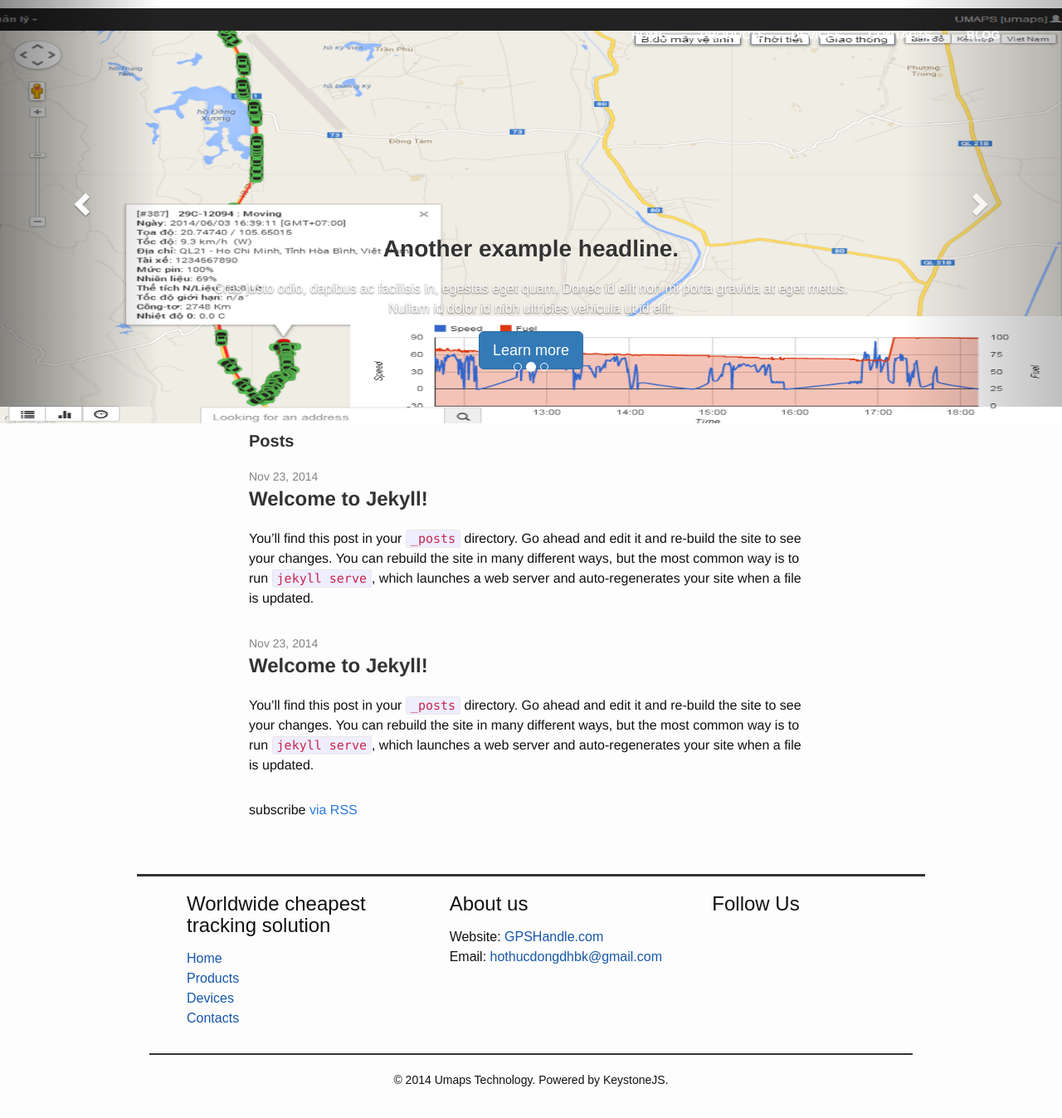
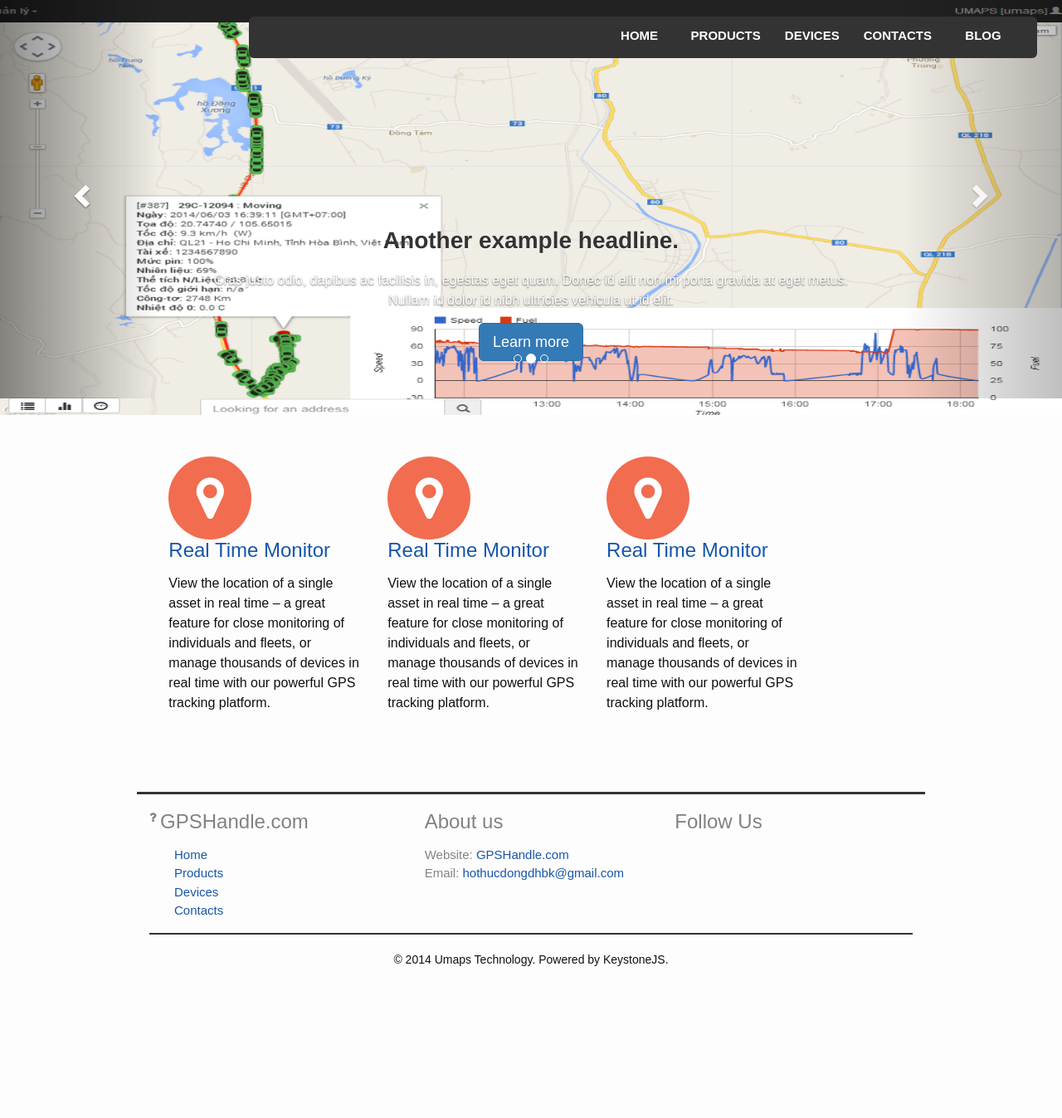
Before and after one commit to hothucdong/hothucdong.github.io, a Jekyll site: the page built from index.html, in a window 1280 px wide. Shown: the whole page at 83% size. Built offline with Jekyll 4.4.1, drawn with Linux system fonts in a browser that asks for light colours; nearby versions of some CDN libraries; after the commit the page ends 1202 px from its top, so only the background shows below that.

Commit message:
complete footer, slider

```diff
--- a/_includes/footer.html
+++ b/_includes/footer.html
@@ -1,11 +1,9 @@
 <footer class='container' id='footer'>
     <div class="container">
     	<div class="row">
-    		<div class="footer-col col-md-4">
+    		<div class="footer-col-wrapper col-md-4">
+    			<i class="fa fa-question pull-left"></i><h3>GPSHandle.com</h3>
 	    		<ul>
-		    		<li>
-		    			<i class="fa fa-question pull-left"></i><h3>Worldwide cheapest tracking solution</h3>
-		    		</li>
 		    		<li>
 		    			<a href="">Home</a>
 	    			</li>
@@ -20,7 +18,7 @@
 	    			</li>
 	    		</ul>
     		</div>
-    		<div class="footer-col col-md-4">
+    		<div class="footer-col-wrapper col-md-4">
 	    		<ul>
 	    			<li><h3>About us</h3></li>
 	    			<li>
@@ -32,7 +30,7 @@
 	    		</ul>
     		</div>
 
-    		<div class="footer-col col-md-4">
+    		<div class="footer-col-wrapper col-md-4">
     			<ul>
     				<li><h3>Follow Us</h3></li>
     			</ul>
--- a/_includes/head.html
+++ b/_includes/head.html
@@ -6,6 +6,8 @@
   <title>{% if page.title %}{{ page.title }}{% else %}{{ site.title }}{% endif %}</title>
   <meta name="description" content="{% if page.excerpt %}{{ page.excerpt | strip_html | strip_newlines | truncate: 160 }}{% else %}{{ site.description }}{% endif %}">
   <link rel="stylesheet" href="https://netdna.bootstrapcdn.com/bootstrap/3.0.3/css/bootstrap.min.css">
+  <link href="https://maxcdn.bootstrapcdn.com/font-awesome/4.2.0/css/font-awesome.min.css" rel="stylesheet">
+
   <link rel="stylesheet" href="{{ "/css/main.css" | prepend: site.baseurl }}">
   <link rel="stylesheet" href="{{ "/css/custom.css" |prepend: site.baseurl }}">
   <link rel="canonical" href="{{ page.url | replace:'index.html','' | prepend: site.baseurl | prepend: site.url }}">
--- a/_includes/slider.html
+++ b/_includes/slider.html
@@ -46,11 +46,11 @@
         </div>
       </div>
       <a class="left carousel-control" href="#myCarousel" role="button" data-slide="prev">
-        <span class="glyphicon glyphicon-chevron-left" aria-hidden="true"></span>
+        <span class="glyphicon glyphicon-chevron-left glyphicon-icon" aria-hidden="true"></span>
         <span class="sr-only">Previous</span>
       </a>
       <a class="right carousel-control" href="#myCarousel" role="button" data-slide="next">
-        <span class="glyphicon glyphicon-chevron-right" aria-hidden="true"></span>
+        <span class="glyphicon glyphicon-chevron-right glyphicon-icon" aria-hidden="true"></span>
         <span class="sr-only">Next</span>
       </a>
     </div><!-- /.carousel -->
--- a/_layouts/default.html
+++ b/_layouts/default.html
@@ -7,9 +7,8 @@
     {% include slider.html%}
     {% include header.html %}
     <div class="page-content">
-      <div class="wrapper">
         {{ content }}
-      </div>
+
     </div>
 
     {% include footer.html %}
--- /dev/null
+++ b/_posts/2014-11-27-test1.markdown
@@ -0,0 +1,5 @@
+---
+layout:post
+title: "Test"
+---
+View the location of a single asset in real time – a great feature for close monitoring of individuals and fleets, or manage thousands of devices in real time with our powerful GPS tracking platform.
--- a/css/custom.css
+++ b/css/custom.css
@@ -5,9 +5,11 @@
 }
 header, footer, section, nav{display: block}
 body{
-/*	background: url(https://lh6.googleusercontent.com/-7d_hJwhlVjo/URlHHFtgcAI/AAAAAAAAHPM/QONIqVJU30c/s70/NewBG.png);
+	/*
+	background: url(https://lh6.googleusercontent.com/-7d_hJwhlVjo/URlHHFtgcAI/AAAAAAAAHPM/QONIqVJU30c/s70/NewBG.png);
+
+background-image: url(/img/index.jpeg) repeat: none;
 */
-background-image: url(/img/index.jpeg) repeat: none;
 }
 .container{
 	margin: 0 auto;
@@ -35,6 +37,7 @@
 	}
 .nav-top{
 	position: absolute;
+	height: 50px;
 	top: 0;
 	left: 300px;
 	border-radius: 6px;
@@ -43,7 +46,7 @@
 }
 #nav{
 	overflow: auto;
-	background-color: transparent;
+	background-color: #333333;
 }
 #nav ul{
 	list-style: none;
@@ -53,7 +56,7 @@
 }
 #nav ul li{
 	float: right;
-	font-size: 14px;
+	font-size: 15px;
 	font-weight: bold;
 }
 #nav ul li a{
@@ -71,13 +74,10 @@
 #footer{
 	border-top: 3px solid #333333;
 }
-.footer-col ul li{
+.footer-col-wrapper ul li{
 	list-style-type: none;
 }
-#footer-col ul li a{
-	text-decoration: none;
-	color: #333333;
-}
+
 .footer-bot p{
 	border-top: 2px solid #333333;
 	padding: 20px 0px;
@@ -88,7 +88,7 @@
 /* Carousel base class */
 .carousel {
   height: 500px;
-  margin-top: -10px;
+  margin-top: -20px;
 }
 /* Since positioning the image, we need to help out the caption */
 .carousel-caption {
@@ -98,7 +98,7 @@
 /* Declare heights because of positioning of img element */
 .carousel .item {
   height: 500px;
-  background-color: #777;
+  /*background-color: #777;*/
 }
 .carousel-inner > .item > img {
   position: absolute;
@@ -107,3 +107,34 @@
   min-width: 100%;
   height: 500px;
 }
+.glyphicon-icon{
+	font-size: 2.0em;
+
+}
+.page-content{
+	width: 950px;
+	padding-left: 30px;
+	padding-right: 30px;
+	padding-top: 20px;
+}
+section{
+	padding: 30px 0px;
+}
+section #benifit{
+	margin-top: 0px;
+	padding-top: 50px;
+	text-align: center;
+}
+.wrap-img i{
+	text-align: center;
+}
+.filled-circle{
+	height: 100px;
+	width: 100px;
+	line-height: 100px;
+	font-size: 58px;
+	color: #fff;
+	text-align: center;
+	border-radius: 50%;
+	background: none repeat scroll 0% 0% #f26c4f;
+}
--- a/index.html
+++ b/index.html
@@ -2,23 +2,44 @@
 layout: default
 ---
 
-<div class="home">
-
-  <h1 class="page-heading">Posts</h1>
-
-  <ul class="post-list">
-    {% for post in site.posts %}
-      <li>
-        <span class="post-meta">{{ post.date | date: "%b %-d, %Y" }}</span>
-
-        <h2>
-          <a class="post-link" href="{{ post.url | prepend: site.baseurl }}">{{ post.title }}</a>
-        </h2>
-        {{post.excerpt}}
-      </li>
-    {% endfor %}
-  </ul>
-
-  <p class="rss-subscribe">subscribe <a href="{{ "/feed.xml" | prepend: site.baseurl }}">via RSS</a></p>
-
-</div>
+<section id="benifit">
+  <div class="container">
+    <div class="row">
+      <div class="col-md-offset-2">
+      <div class="col-md-4">
+          <div class="wrap-img">
+            <i class="filled-circle fa fa-map-marker"></i>
+          </div>
+          <div class="box-text">
+            <h3><a href="">Real Time Monitor</a></h3>
+            <p>
+            View the location of a single asset in real time – a great feature for close monitoring of individuals and fleets, or manage thousands of devices in real time with our powerful GPS tracking platform.
+            </p>
+          </div>
+      </div>
+      <div class="col-md-4">
+          <div class="wrap-img">
+            <i class="filled-circle fa fa-map-marker"></i>
+          </div>
+          <div class="box-text">
+            <h3><a href="">Real Time Monitor</a></h3>
+            <p>
+            View the location of a single asset in real time – a great feature for close monitoring of individuals and fleets, or manage thousands of devices in real time with our powerful GPS tracking platform.
+            </p>
+          </div>
+      </div>
+      <div class="col-md-4">
+          <div class="wrap-img">
+            <i class="filled-circle fa fa-map-marker"></i>
+          </div>
+          <div class="box-text">
+            <h3><a href="">Real Time Monitor</a></h3>
+            <p>
+            View the location of a single asset in real time – a great feature for close monitoring of individuals and fleets, or manage thousands of devices in real time with our powerful GPS tracking platform.
+            </p>
+          </div>
+      </div>
+    </div>
+    </div>
+  </div>
+</section>
```
